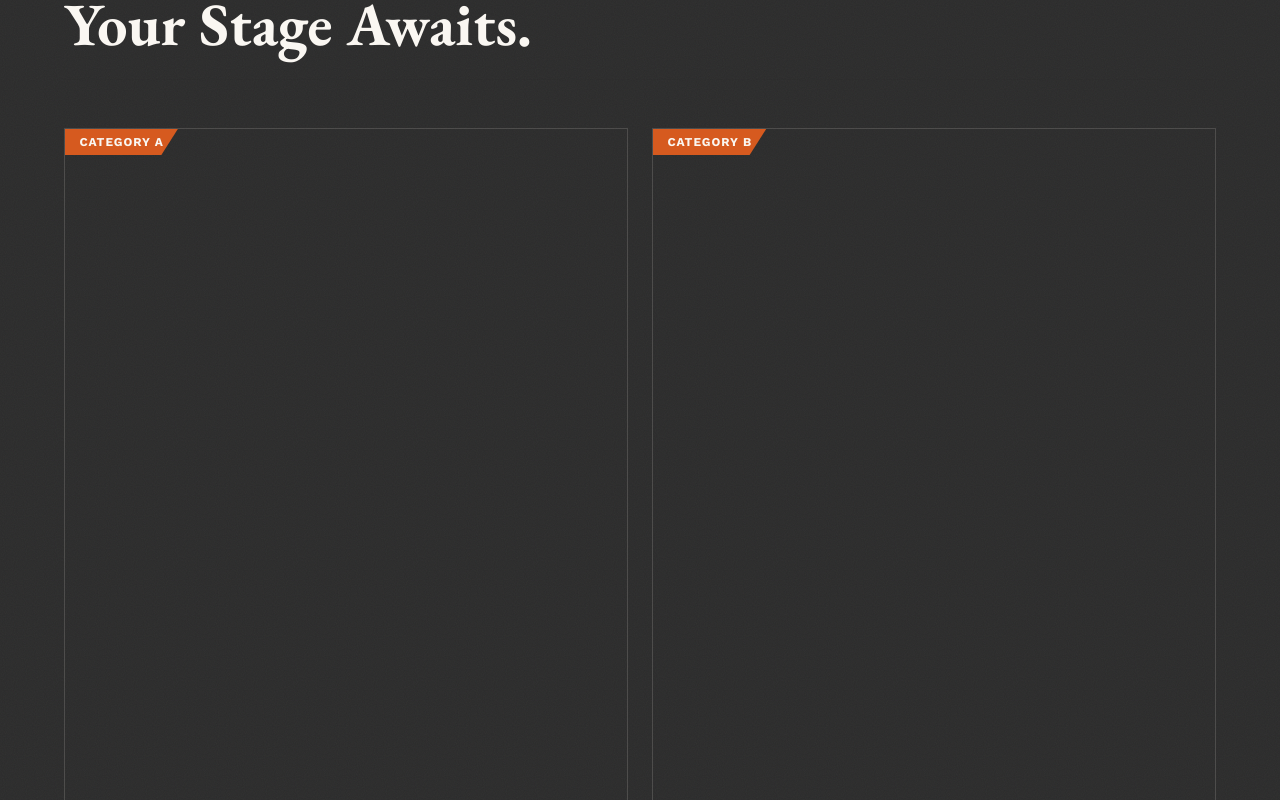
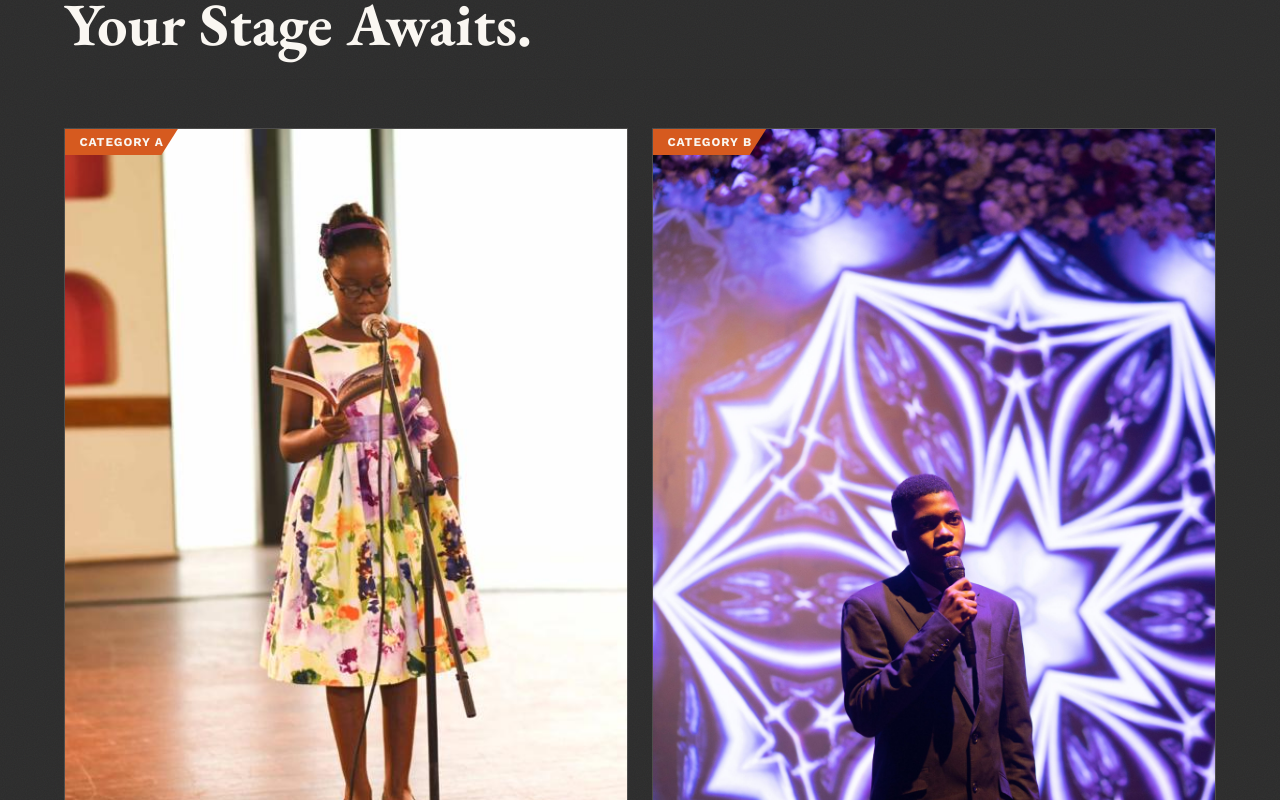
Before and after one commit to frontenddevmichael/Firestarter, a React (Vite) app: page /prize in a window 1280 px wide. Shown: the part 1400-2200 px from the top of the page. Built offline with nearby package versions, Linux system fonts and the light colour scheme; no server answers.

Commit message:
fix: hero photo visibility (brightness filter), wire junior/senior poet images into prize panels

```diff
--- a/src/pages/CompanyHome/CompanyHome.jsx
+++ b/src/pages/CompanyHome/CompanyHome.jsx
@@ -103,7 +103,7 @@ export default function CompanyHome() {
       {/* 1. Hero */}
       <section className={`${styles.hero} grain`}>
         <div className={styles.heroBg}>
-          <img src="/WEBSITEIMAGE.jpeg" alt="Shola Amaraibi" className={styles.heroPhoto} />
+          <img src="/WEBSITEIMAGE.jpeg" alt="Shola Amaraibi" className={styles.heroPhoto} loading="eager" />
         </div>
         <div className={`${styles.heroOverlay} container`}>
           <Reveal>
--- a/src/pages/CompanyHome/CompanyHome.module.css
+++ b/src/pages/CompanyHome/CompanyHome.module.css
@@ -18,7 +18,7 @@
   height: 100%;
   object-fit: cover;
   display: block;
-  opacity: 0.3;
+  filter: brightness(0.45);
 }
 
 .heroOverlay {
--- a/src/pages/Home/Home.jsx
+++ b/src/pages/Home/Home.jsx
@@ -93,7 +93,9 @@ export default function Home() {
           <div className={styles.panels}>
             <Reveal className={styles.panel}>
               <span className={styles.panelBadge}>Category A</span>
-              <RevealImage className={styles.panelImage} />
+              <RevealImage className={styles.panelImage}>
+                <img src="/Young%20firestarter%20age%20bracket%20(1).jpeg" alt="Young poet" className={styles.panelPhoto} loading="lazy" />
+              </RevealImage>
               <div className={styles.panelText}>
                 <h3>Junior Poets</h3>
                 <span className="eyebrow">Ages 10–13</span>
@@ -102,7 +104,9 @@ export default function Home() {
             </Reveal>
             <Reveal delay={120} className={styles.panel}>
               <span className={styles.panelBadge}>Category B</span>
-              <RevealImage className={styles.panelImage} />
+              <RevealImage className={styles.panelImage}>
+                <img src="/Old%20firestarter%20age%20bracket.jpeg" alt="Senior poet" className={styles.panelPhoto} loading="lazy" />
+              </RevealImage>
               <div className={styles.panelText}>
                 <h3>Senior Poets</h3>
                 <span className="eyebrow">Ages 14–17</span>
```
